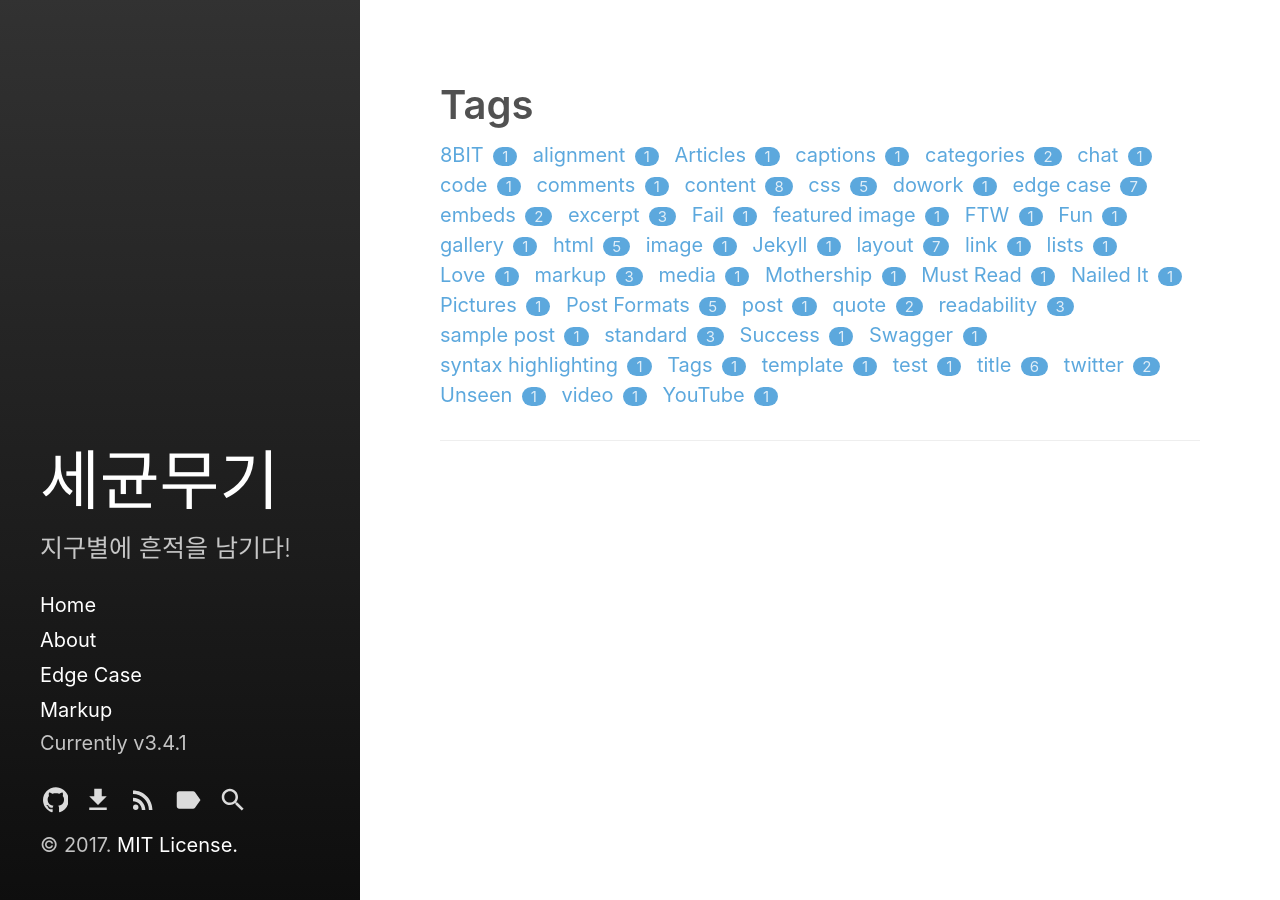
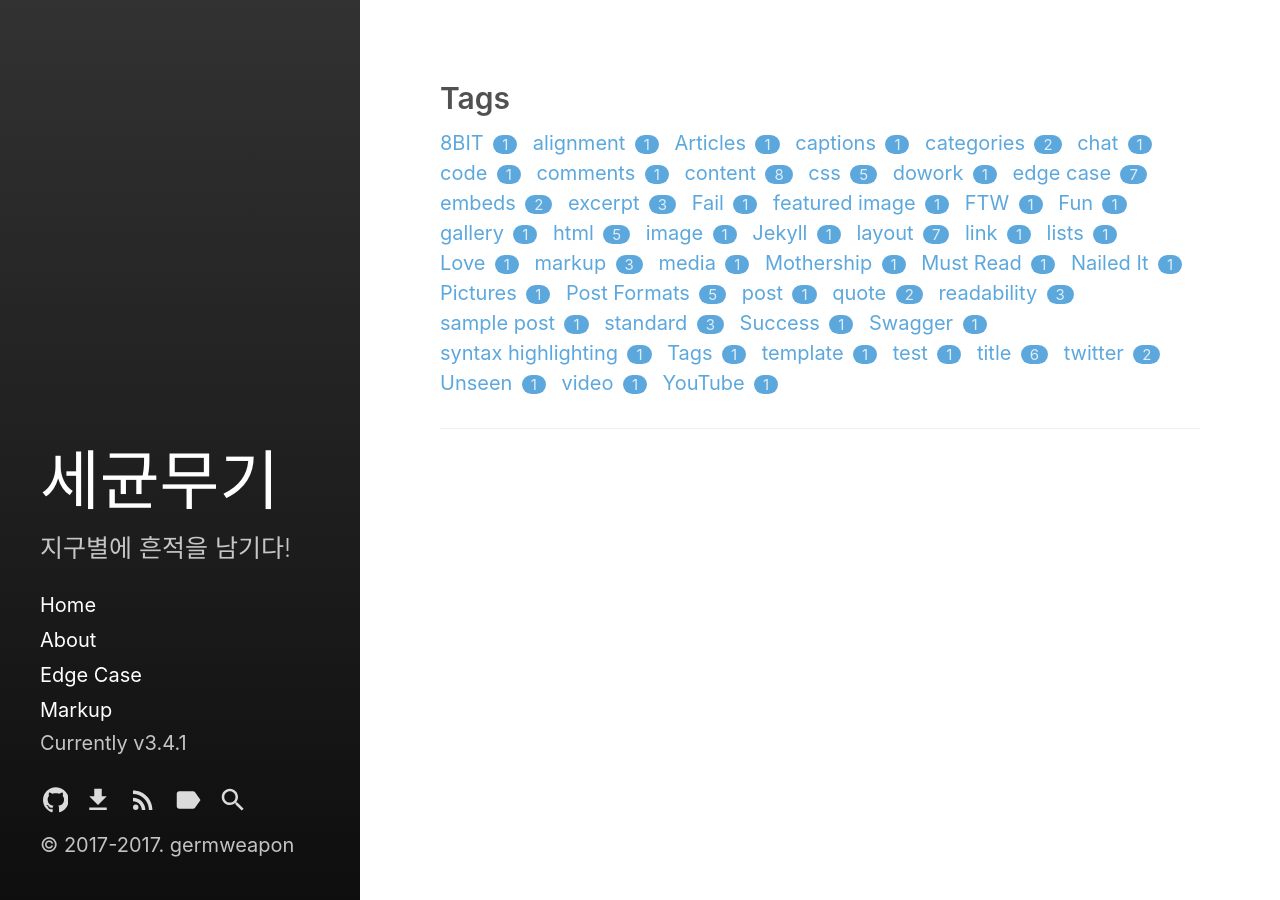
Before and after one commit to germweapon/germweapon.github.io, a Jekyll site: the page built from tags.html, in a window 1280 px wide. Built offline with Jekyll 4.4.1, drawn with Linux system fonts in a browser that asks for light colours.

Commit message:
some changes

```diff
--- a/_config.yml
+++ b/_config.yml
@@ -4,9 +4,9 @@ highlighter:      rouge
 
 # Setup
 title:            세균무기
-tagline:          'A Jekyll theme'
+tagline:          '세균무기가 운영하는 블로그입니다.'
 description:      '지구별에 흔적을 남기다!'
-url:              https://https://germweapon.github.io/
+url:              https://germweapon.github.io/
 baseurl:          # the optional subpath of your site, e.g. "/blog"
                   # NB: This applies to all pages in your Jekyll site.
                   # If you want to move just the blog index pages but keep
--- a/_includes/copyright.html
+++ b/_includes/copyright.html
@@ -1,4 +1,4 @@
 <p>
-  &copy; {{ site.time | date: '%Y' }}.
-  <a href="{{ site.baseurl }}/LICENSE.md">MIT License.</a>
+  &copy; 2017-{{ site.time | date: '%Y' }}.
+  germweapon
 </p>
--- a/_sass/hydeout/_type.scss
+++ b/_sass/hydeout/_type.scss
@@ -11,22 +11,22 @@ h1, h2, h3, h4, h5, h6, .site-title {
 }
 
 h1 {
-  font-size: 2rem;
+  font-size: 1.5rem;
 }
 
 h2 {
   margin-top: 1rem;
-  font-size: 1.5rem;
+  font-size: 1rem;
 }
 
 h3 {
   margin-top: 1.5rem;
-  font-size: 1.25rem;
+  font-size: 0.8rem;
 }
 
 h4, h5, h6 {
   margin-top: 1rem;
-  font-size: 1rem;
+  font-size: 0.8rem;
 }
 
 p {
```
Also changed, not shown: tags.html (line endings or trailing spaces).
